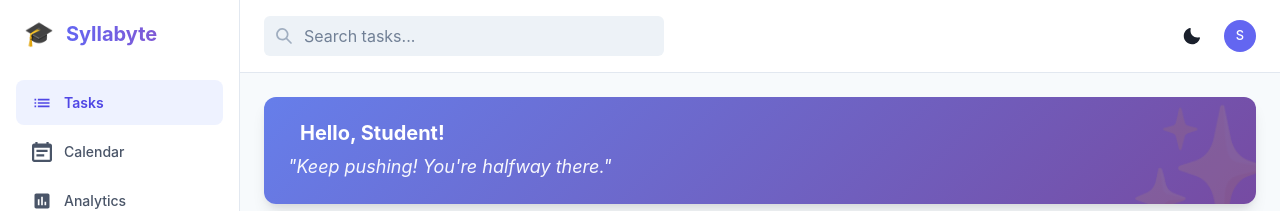
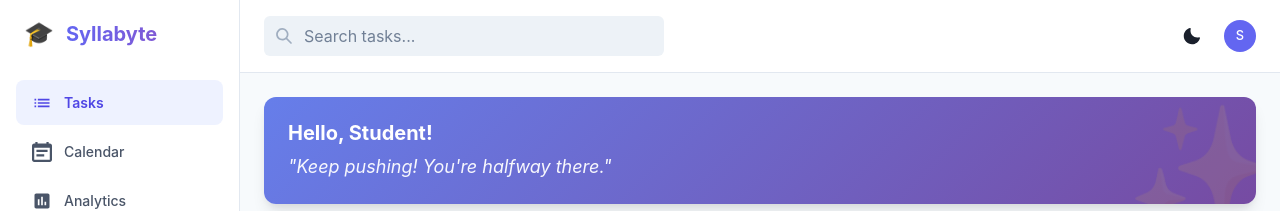
Before and after one commit to gelnerr/Programming_REC, a React (Create React App) app: page / in a window 1280 px wide. Shown: the top 211 px of the page. Built offline with nearby package versions, Linux system fonts and the light colour scheme.

Commit message:
spacing-updates

```diff
--- a/src/Dashboard.js
+++ b/src/Dashboard.js
@@ -160,10 +160,7 @@ function Dashboard({ tasks, setTasks }) {
         shadow="lg"
       >
         <Box position="relative" zIndex={1}>
-          <HStack spacing={3} mb={2}>
-            <Text fontSize="2xl">{quote.emoji}</Text>
-            <Heading size="md">Hello, Student!</Heading>
-          </HStack>
+          <Heading size="md" mb={2}>Hello, Student!</Heading>
           <Text fontSize="lg" fontStyle="italic" opacity={0.95}>
             "{quote.text}"
           </Text>
```
